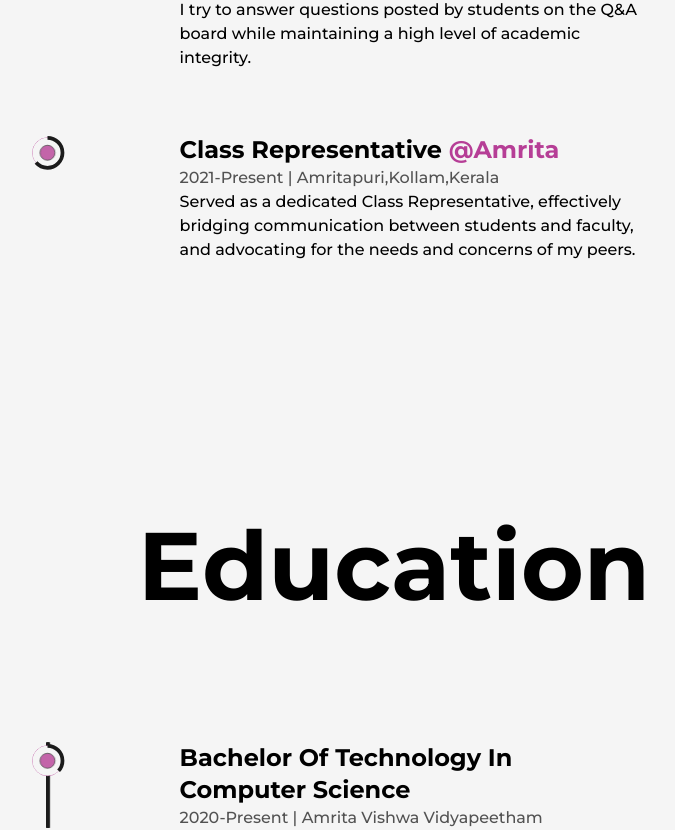
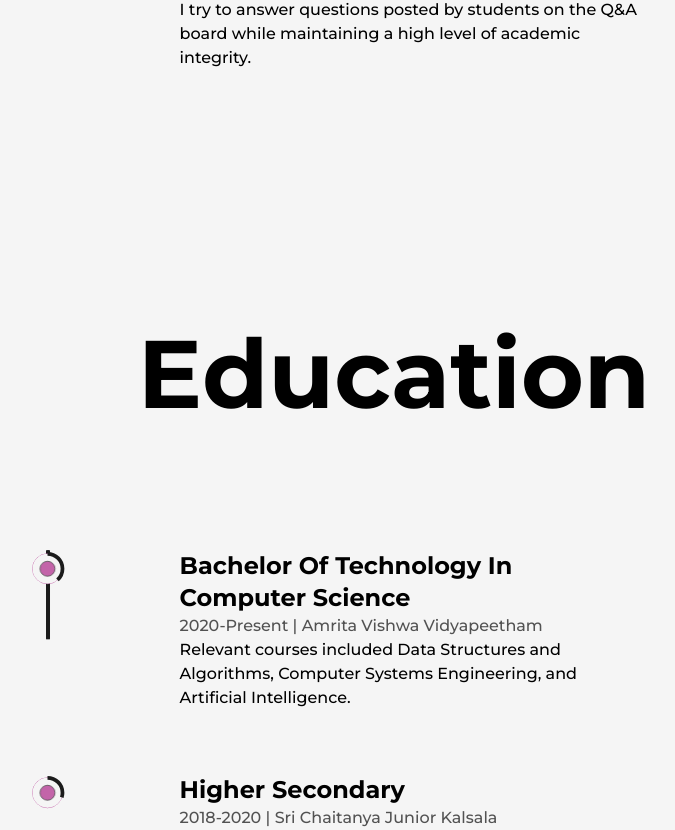
Before and after one commit to nikhilc523/Personal-Portfolio, a Next.js app: page /about in a window 1280 px wide. Shown: the part 2950-3780 px from the top of the page, without its empty margins (246-921 px from the left). Built offline with nearby package versions, Linux system fonts and the light colour scheme.

Commit message:
Experience

```diff
--- a/src/components/Experience.js
+++ b/src/components/Experience.js
@@ -80,16 +80,6 @@ const Experience = () => {
               time="2022-Present"
               address="Remote"
               work="I try to answer questions posted by students on the Q&A board while maintaining a high level of academic integrity." />
-
-
-            <Details
-              position="Class Representative"
-              company="Amrita"
-              companyLink="https://amrita.edu"
-              time="2021-Present"
-              address="Amritapuri,Kollam,Kerala"
-              work="Served as a dedicated Class Representative, effectively bridging communication between students and faculty, and advocating for the needs and concerns of my peers."
-            />
           </ul>
         </div>
         </div>
```
